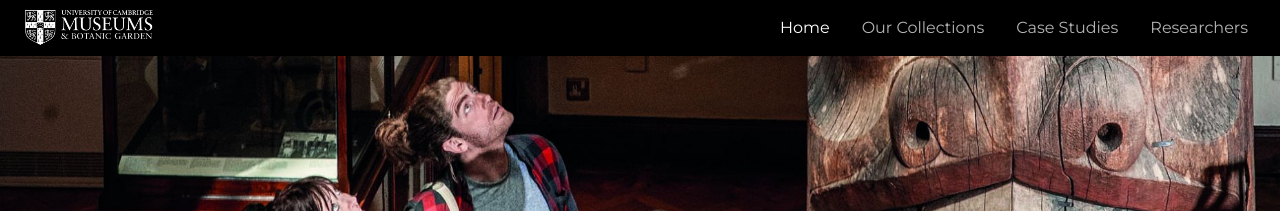
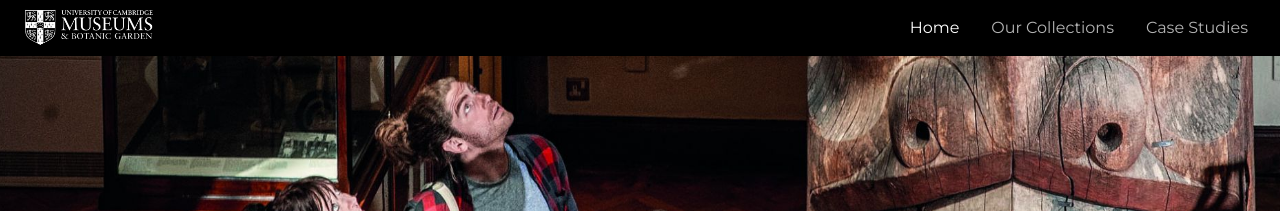
Before and after one commit to UniversityofCambridgeMuseums/research-hub, a Jekyll site: the page built from index.md, in a window 1280 px wide. Shown: the top 211 px of the page. Built offline with Jekyll 4.4.1, drawn with Linux system fonts in a browser that asks for light colours; nearby versions of some CDN libraries.

Commit message:
Update navigation.html

```diff
--- a/_includes/structure/navigation.html
+++ b/_includes/structure/navigation.html
@@ -18,8 +18,6 @@
     <li class="nav-item">
       <a class="nav-link" href="{{ site.baseurl }}/casestudies">Case Studies</a>
     </li>
-    <li class="nav-item">
-      <a class="nav-link" href="{{ site.baseurl }}/researchers">Researchers</a>
     </li>
   </ul>
 </div>
```
